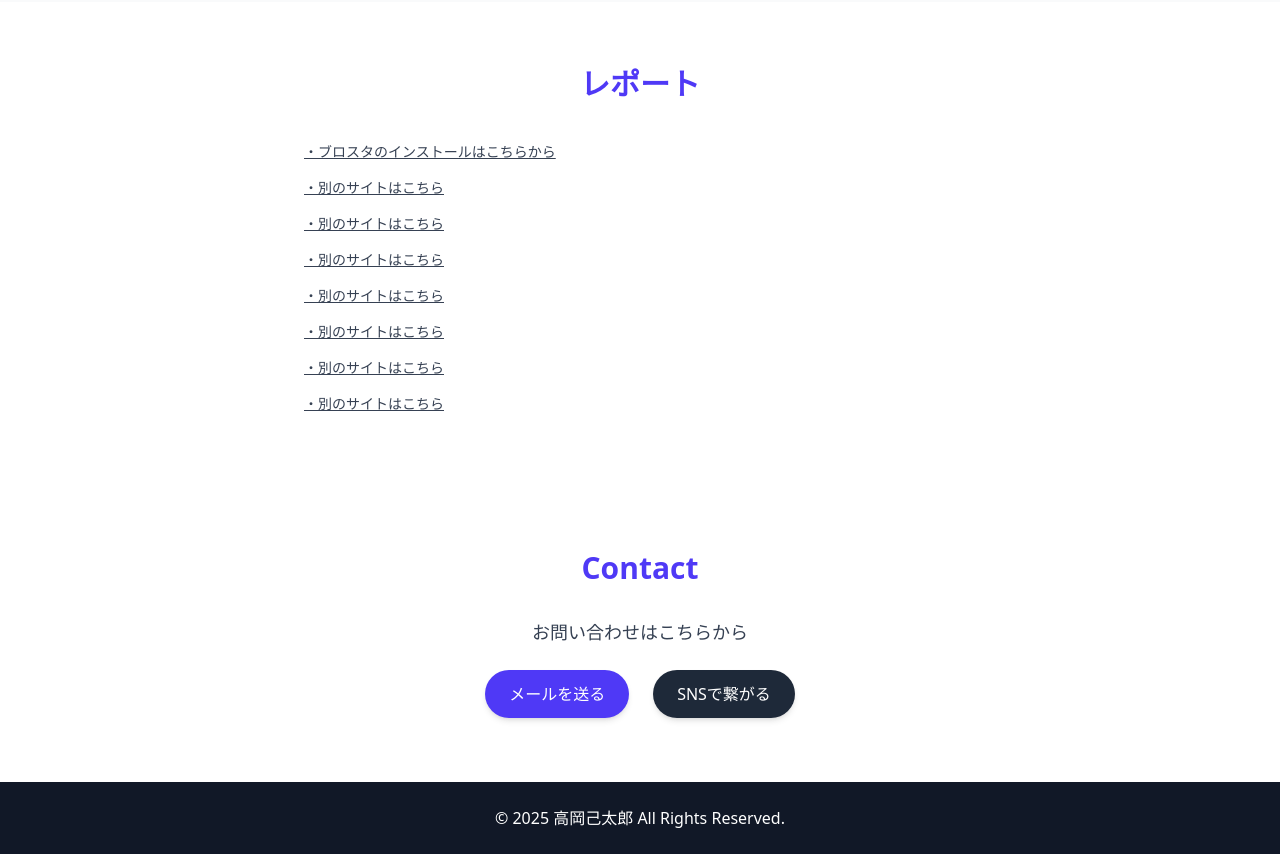
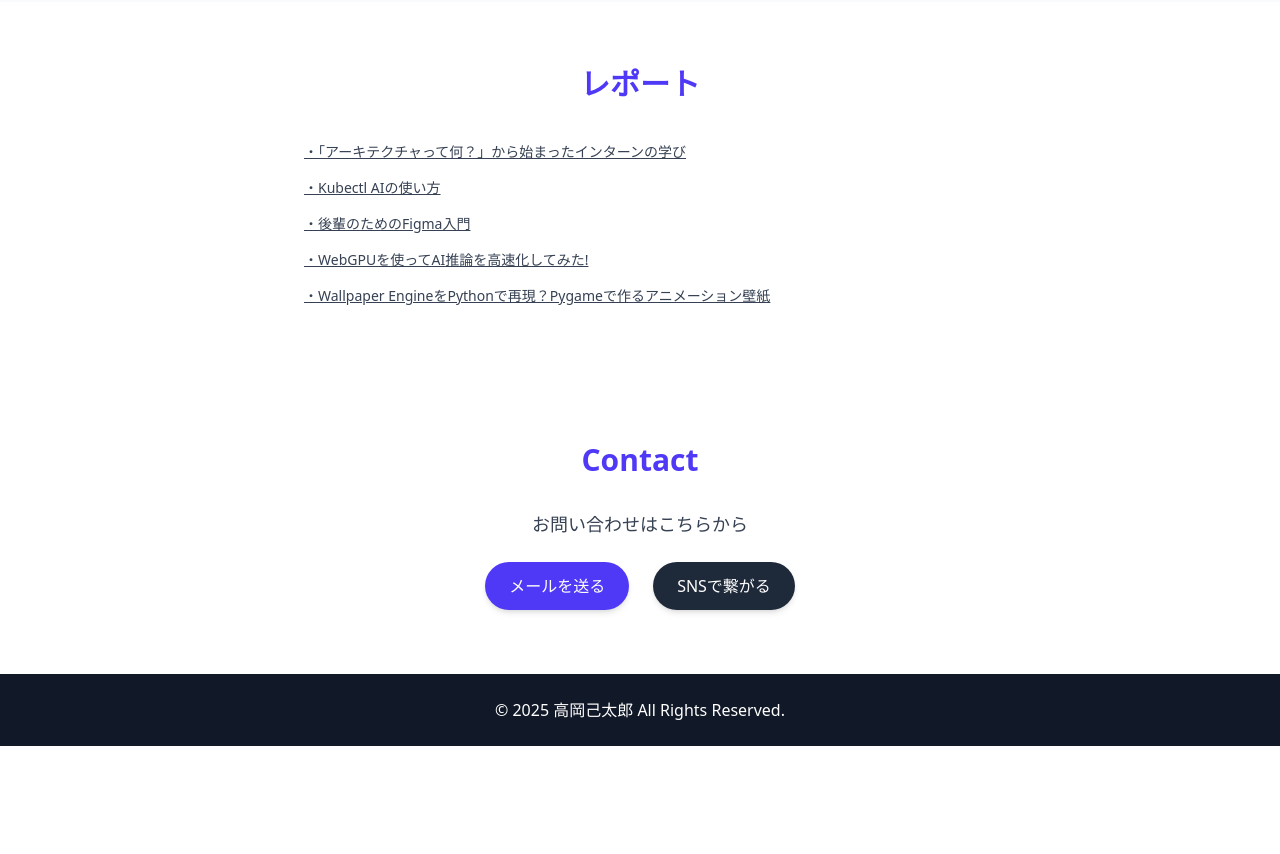
Before and after one commit to ko-tarou/my-portfolio, a Next.js app: page / in a window 1280 px wide. Shown: the part 3660-4514 px from the top of the page. After the commit the page ends 4406 px from the top, so only its background shows below. Built offline with nearby package versions, Linux system fonts and the light colour scheme.

Commit message:
add urlのなかみ変更

```diff
--- a/src/app/page.tsx
+++ b/src/app/page.tsx
@@ -364,24 +364,45 @@ transition transform flex flex-col items-start"
           <h2 className="text-3xl font-semibold text-center text-indigo-600 mb-8">レポート</h2>
           <div className="max-w-2xl mx-auto">
             <a
-              href="https://store.supercell.com/ja/brawlstars"
+              href="https://note.com/kota28/n/n664275bb1967"
               target="_blank"
               rel="noopener noreferrer"
               className="block text-gray-700 underline py-2 hover:text-indigo-600 transition-colors text-sm"
             >
-              ・ブロスタのインストールはこちらから
+              ・「アーキテクチャって何？」から始まったインターンの学び
             </a>
-            {[...Array(7)].map((_, i) => (
             <a
-                key={i}
-                href="https://example.com"
+              href="https://qiita.com/ko-tarou/items/09130bb977fb9fa798d4"
               target="_blank"
               rel="noopener noreferrer"
               className="block text-gray-700 underline py-2 hover:text-indigo-600 transition-colors text-sm"
             >
-                ・別のサイトはこちら
+              ・Kubectl AIの使い方
             </a>
-            ))}
+            <a
+              href="https://qiita.com/ko-tarou/items/17bc649c20c3d9257712"
+              target="_blank"
+              rel="noopener noreferrer"
+              className="block text-gray-700 underline py-2 hover:text-indigo-600 transition-colors text-sm"
+            >
+              ・後輩のためのFigma入門
+            </a>
+            <a
+              href="https://qiita.com/ko-tarou/items/252b48ce0dc375ab2657"
+              target="_blank"
+              rel="noopener noreferrer"
+              className="block text-gray-700 underline py-2 hover:text-indigo-600 transition-colors text-sm"
+            >
+              ・WebGPUを使ってAI推論を高速化してみた!
+            </a>
+            <a
+              href="https://qiita.com/ko-tarou/items/6e3bba14c7259118cc36"
+              target="_blank"
+              rel="noopener noreferrer"
+              className="block text-gray-700 underline py-2 hover:text-indigo-600 transition-colors text-sm"
+            >
+              ・Wallpaper EngineをPythonで再現？Pygameで作るアニメーション壁紙
+            </a>
           </div>
         </div>
       </section>
```
Lines whose indentation alone changed are shown as unchanged.
